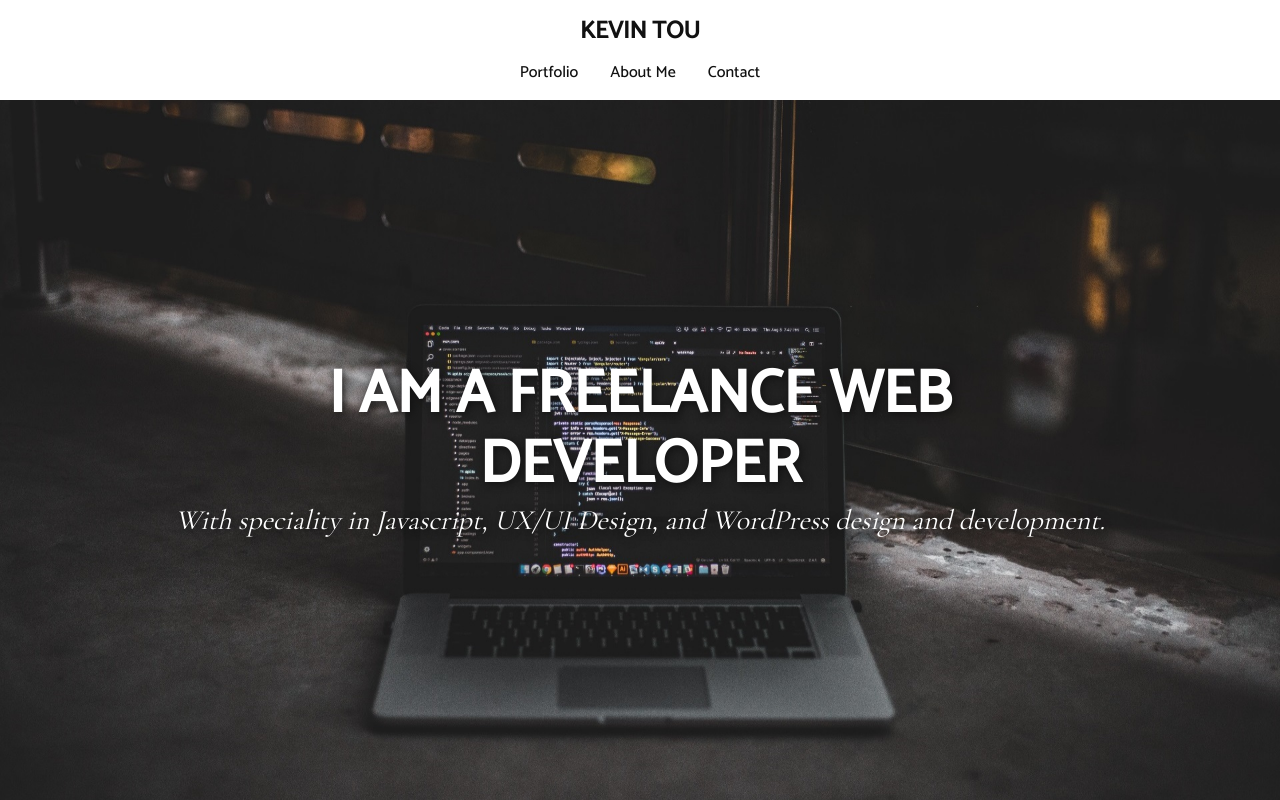
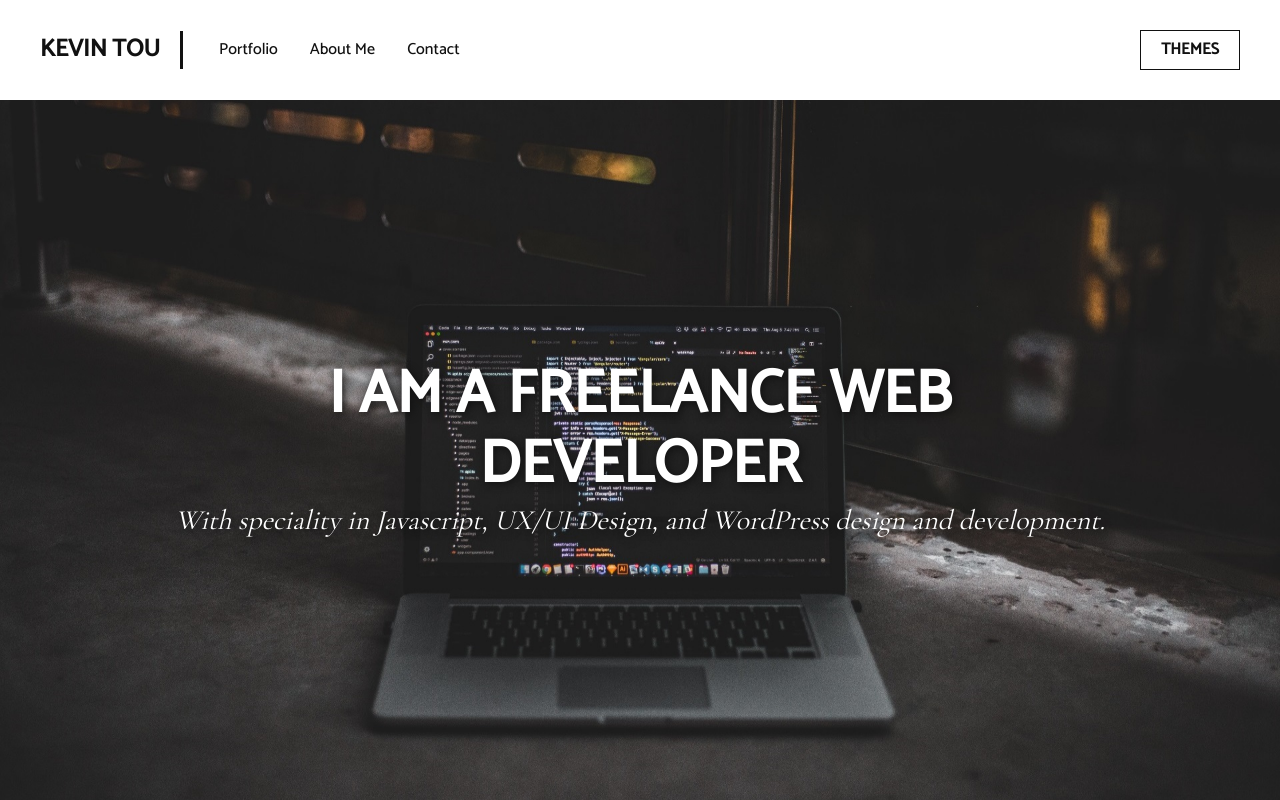
Before and after one commit to KevinTou/responsive-website, a plain HTML site: page index.html in a window 1280 px wide. Shown: the top 800 px of the page. Drawn offline with nearby package versions, Linux system fonts and the light colour scheme.

Commit message:
Created media query for header at 1000px

```diff
--- a/styles.css
+++ b/styles.css
@@ -150,6 +150,41 @@ header .header-link {
     display: none;
 }
 
+@media only screen and (min-width: 1000px) {
+    header .header-logo {
+        margin: 31px 0px;
+        text-align: left;
+        line-height: 38px;
+        padding: 0px 20px 0px 40px;
+        border-right: 3px solid #111;
+        float: left;
+    }
+
+    header nav ul {
+        margin: 20px 0px 0px 20px;
+        float: left;
+    }
+
+    header nav ul li a {
+        line-height: 60px;
+    }
+
+    header .header-link {
+        display: block;
+        font-family: Catamaran;
+        font-size: 16px;
+        font-weight: 900;
+        color: #111;
+        text-transform: uppercase;
+        line-height: 38px;
+        border: 1px solid #111;
+        float: right;
+        margin-right: 40px;
+        margin-top: 30px;
+        padding: 0px 20px;
+    }
+}
+
 /* INDEX */
 
 .index-banner {
```
